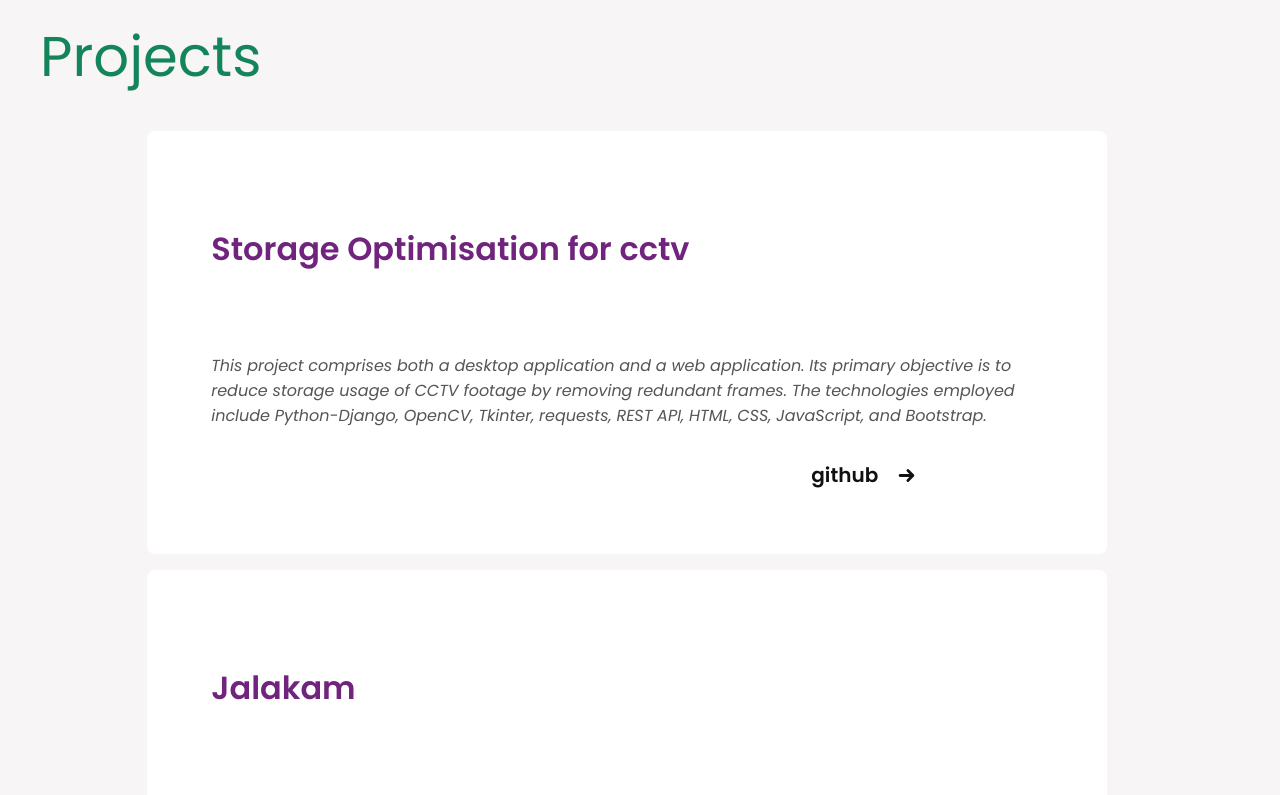
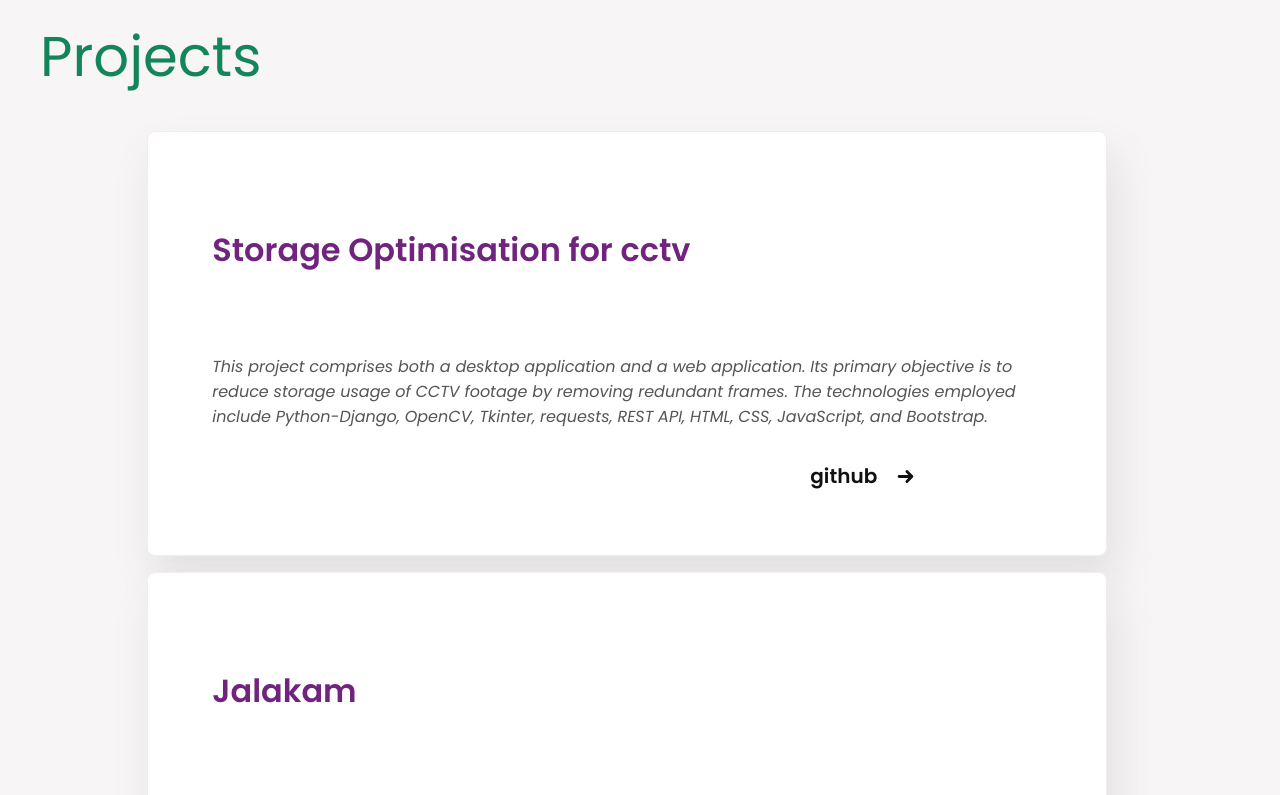
Before and after one commit to sreenathsnv/snv, a React (Vite) app in the folder snv-portfolio/: page / in a window 1280 px wide. Shown: the part 1800-2595 px from the top of the page. Built offline with nearby package versions, Linux system fonts and the light colour scheme; no server answers.

Commit message:
fix : 0015 : projects

```diff
--- a/snv-portfolio/src/CSS/style-desk.css
+++ b/snv-portfolio/src/CSS/style-desk.css
@@ -198,6 +198,7 @@ body{
     padding-top: 10vh;
     margin-top: 10vh;
     width: 100vw;
+    background: #ffff;
 
 }
 .proj-head{
@@ -218,6 +219,10 @@ body{
     display: flex;
     flex-direction:row;
     background: #ffffff;
+    background: rgba(255, 255, 255, 0.22);
+    box-shadow: 1vh 3vh 5vh .1em rgb(227, 225, 225);
+    backdrop-filter: blur(10.4px);
+    -webkit-backdrop-filter: blur(10.4px);
     align-items: center;
     margin: 2vw 4vw;
     border-radius: 2vh;
--- a/snv-portfolio/src/CSS/style-mob.css
+++ b/snv-portfolio/src/CSS/style-mob.css
@@ -204,7 +204,7 @@ body{
     display: flex;
     flex-direction:column;
     background: #ffffff;
-
+    border: .2vh solid #c0bfc045;
     align-items: center;
     margin: 1vh;
     border-radius: 1vh;
```
